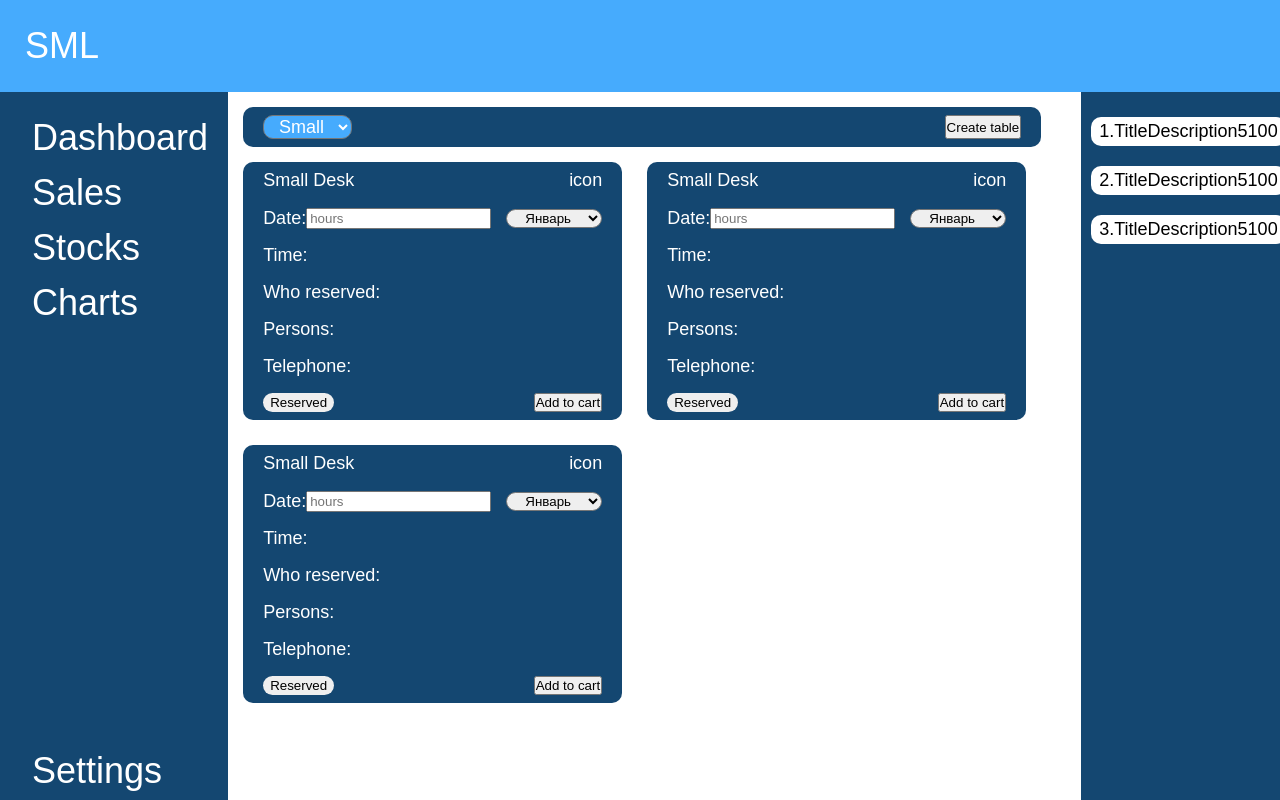
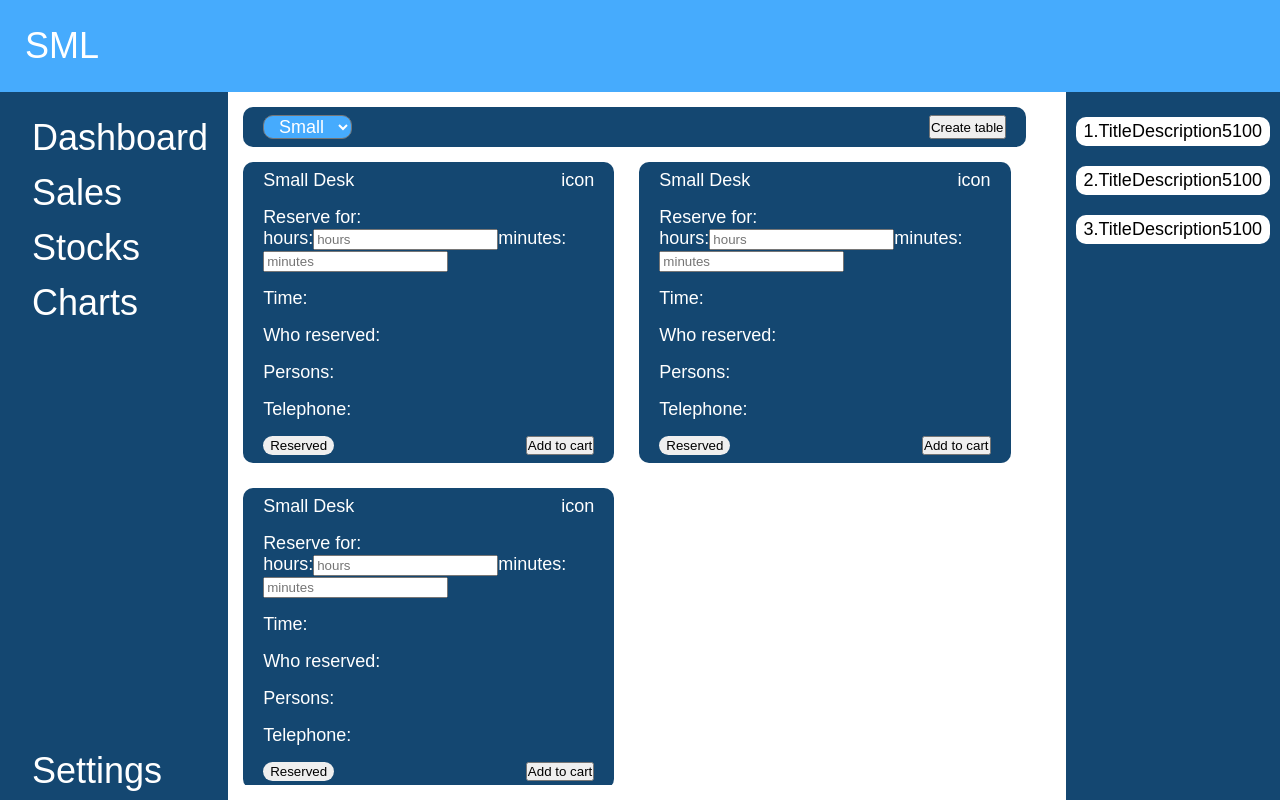
Before and after one commit to Markito97/Dashboard, a React (Create React App) app in the folder client/: page / in a window 1280 px wide. Built offline with nearby package versions, Linux system fonts and the light colour scheme.

Commit message:
try to revorking table form

```diff
--- a/client/src/components/tables/TableItem.tsx
+++ b/client/src/components/tables/Table.tsx
@@ -8,7 +8,7 @@ interface ITableItem {
   reserved: (date: any) => void;
 }
 
-export const TableItem: FC<ITableItem> = ({ table, reserved, tables }) => {
+export const Table: FC<ITableItem> = ({ table, reserved, tables }) => {
   const [times, setTimes] = useState<any>();
 
   const dataHandler = (time: string) => {
@@ -53,22 +53,10 @@ export const TableItem: FC<ITableItem> = ({ table, reserved, tables }) => {
       </div>
       <ul className={classes.table__list__items}>
         <li>
-          <span>Date:</span>
-          <TableForm dataHandler={dataHandler} />
-          <select name="" id="" className={classes.table__select__month}>
-            <option value="">Январь</option>
-            <option value="">Февраль</option>
-            <option value="">Март</option>
-            <option value="">Апрель</option>
-            <option value="">Май</option>
-            <option value="">Июнь</option>
-            <option value="">Июль</option>
-            <option value="">Август</option>
-            <option value="">Сентябрь</option>
-            <option value="">Октябрь</option>
-            <option value="">Ноябрь</option>
-            <option value="">Декабрь</option>
-          </select>
+          <div>
+            <span>Reserve for:</span>
+            <TableForm dataHandler={dataHandler} />
+          </div>
         </li>
         <li>
           <span>Time:</span>
--- a/client/src/components/tables/TableForm.tsx
+++ b/client/src/components/tables/TableForm.tsx
@@ -5,13 +5,42 @@ interface ITableForm {
   dataHandler: (time: string) => void;
 }
 
+interface IReservedTime {
+  hour: string;
+  minute: string;
+}
+
 export const TableForm: FC<ITableForm> = ({ dataHandler }) => {
+  const [reservedTime, setReservedTime] = useState<IReservedTime>({
+    hour: "",
+    minute: "",
+  });
+  const validationDate = () => {
+    const regExp = /^\d+$/;
+    if (regExp.test(reservedTime.hour)) {
+    } else {
+    }
+  };
+
   return (
     <div>
+      <label htmlFor="input">hours:</label>
       <input
-        onChange={(e) => dataHandler(e.target.value)}
+        value={reservedTime.hour}
+        onChange={(e) =>
+          setReservedTime({ ...reservedTime, hour: e.target.value })
+        }
         type="text"
         placeholder="hours"
+      />
+      <label htmlFor="input">minutes:</label>
+      <input
+        value={reservedTime.minute}
+        onChange={(e) =>
+          setReservedTime({ ...reservedTime, minute: e.target.value })
+        }
+        type="text"
+        placeholder="minutes"
       />
     </div>
   );
--- /dev/null
+++ b/client/src/components/tables/TableListInfo.tsx
@@ -0,0 +1,3 @@
+export const TableListInfo = () => {
+  return <ul></ul>;
+};
--- a/client/src/components/tables/Tables.tsx
+++ b/client/src/components/tables/Tables.tsx
@@ -1,6 +1,6 @@
 import React, { FC, useState } from "react";
 import classes from "./Table.module.css";
-import { TableItem } from "./TableItem";
+import { Table } from "./Table";
 
 interface ITables {
   tables: any[];
@@ -12,7 +12,7 @@ export const Tables: FC<ITables> = ({ tables, reserved }) => {
     <div className="tables">
       <div className="table__arrangement">
         {tables.map((table, index) => (
-          <TableItem
+          <Table
             key={index + 1}
             table={table}
             reserved={reserved}
```
